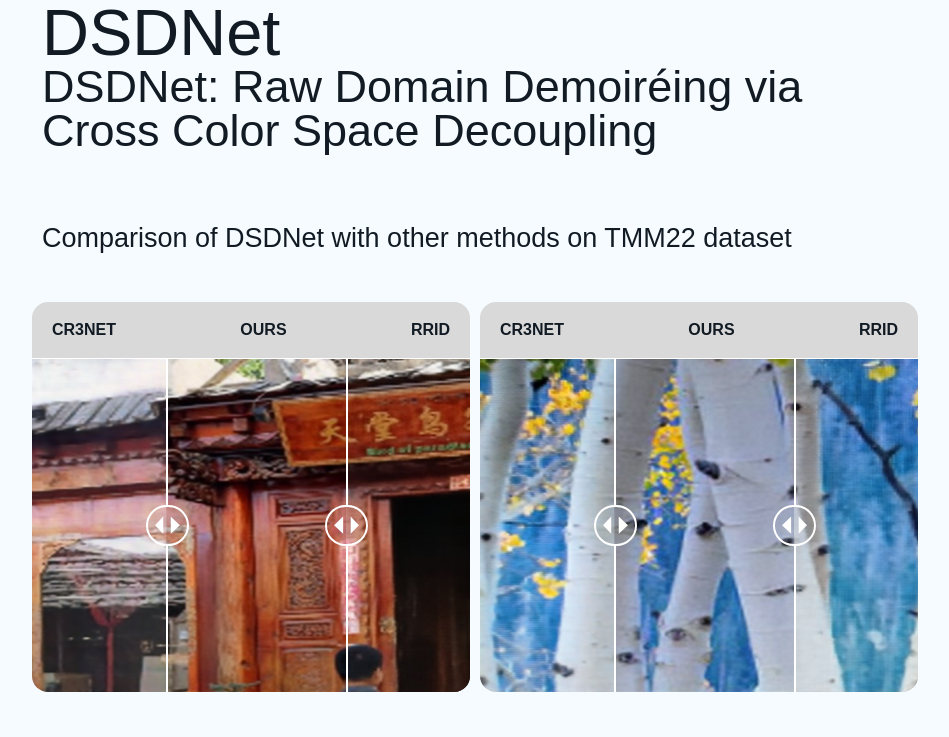
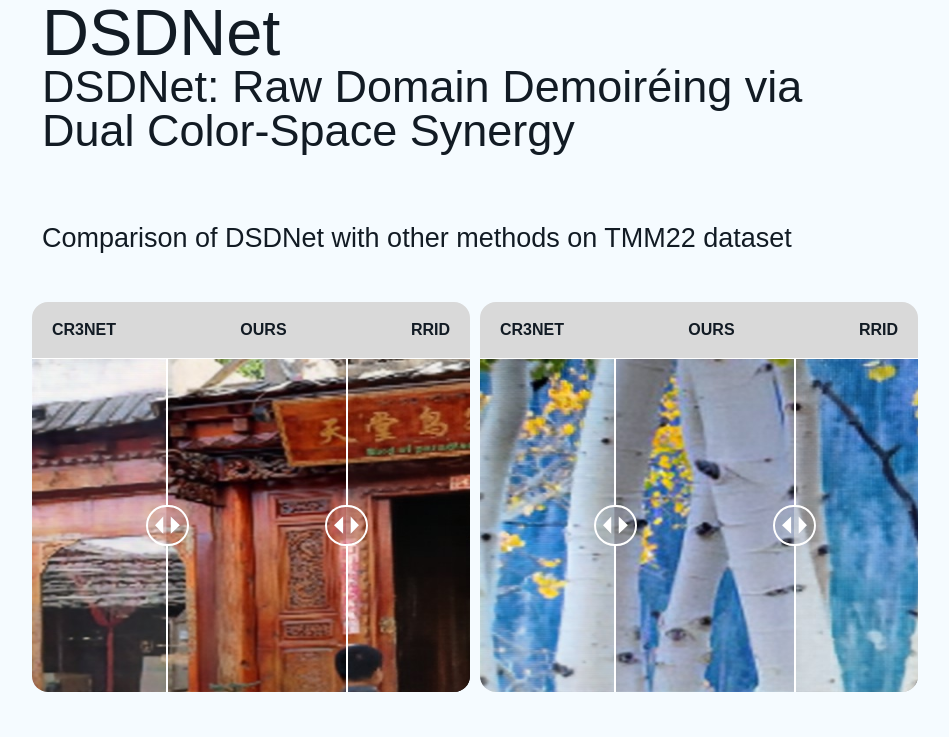
Before and after one commit to user-name123-bit/DSDNet, a plain HTML site: page index.html in a window 1280 px wide. Shown: the top 737 px of the page, without its empty margins (170-1119 px from the left). Drawn offline with Linux system fonts and the light colour scheme; a web font is replaced by a local one.

Commit message:
Update index.html

```diff
--- a/index.html
+++ b/index.html
@@ -75,7 +75,7 @@
 
                     <h1>DSDNet</h1>
 
-                    <h2>DSDNet: Raw Domain Demoiréing via Cross Color Space Decoupling</h2>
+                    <h2>DSDNet: Raw Domain Demoiréing  via Dual Color-Space Synergy</h2>
                   </div>
                 </div>
               </div>
```
